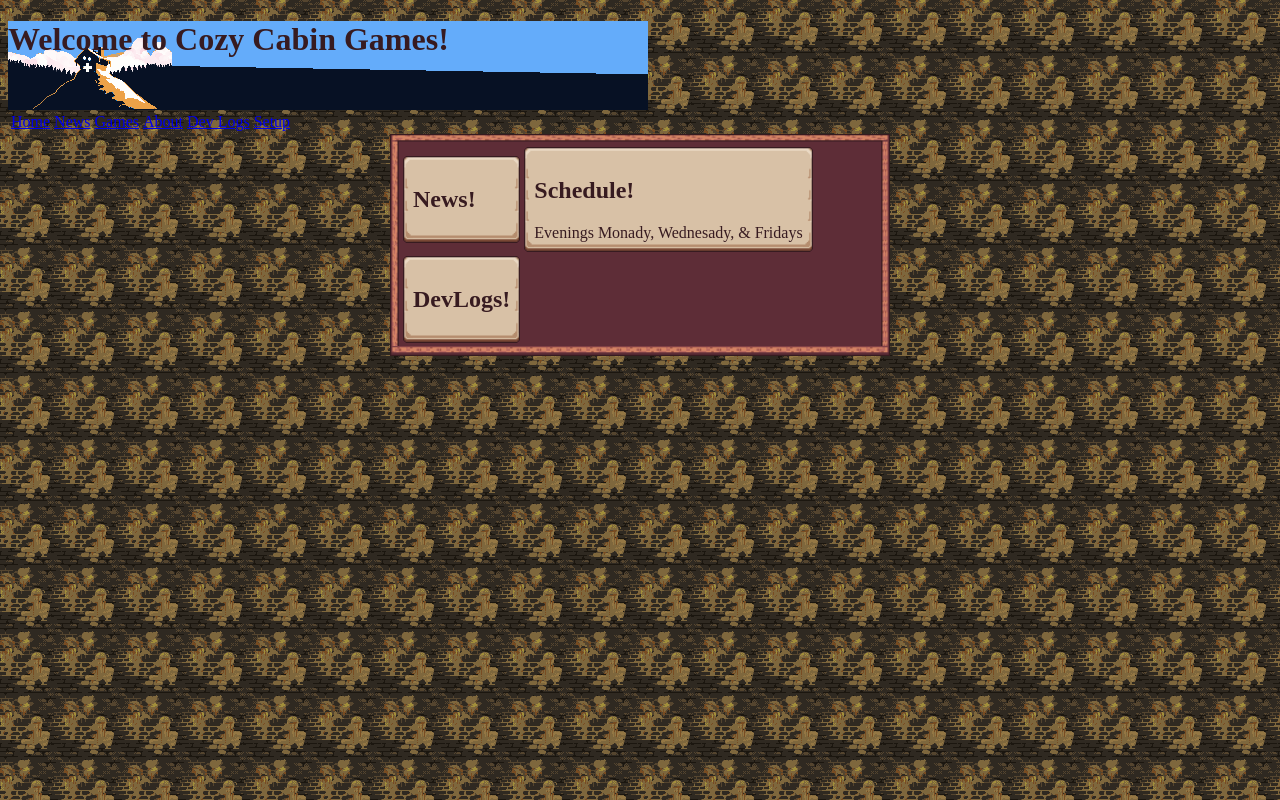
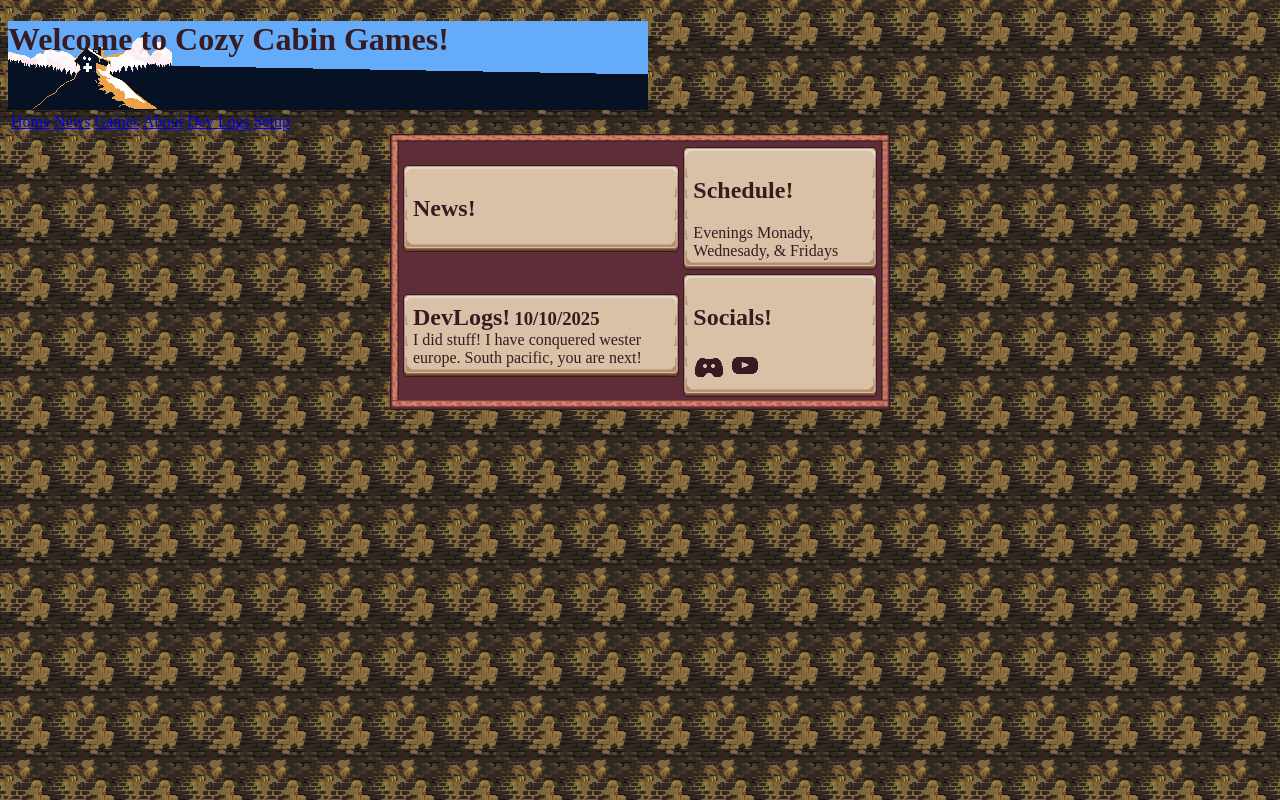
Before and after one commit to trixelbit/CozyCabinSiteV2, a plain HTML site: page index.html in a window 1280 px wide. Drawn offline with Linux system fonts and the light colour scheme.

Commit message:
More changed

```diff
--- a/index.html
+++ b/index.html
@@ -70,7 +70,18 @@
                 <tr>
                     <td>
                         <div id="paper">
-                        <h2>DevLogs!</h2>
+                        <h2 style="display: inline">DevLogs!</h2>
+                        <h3 style="display: inline">10/10/2025</h3>
+                        <br>
+                                I did stuff! I have conquered
+                            wester europe. South pacific, you are next!
+                        </div>
+                    </td>
+                    <td>
+                        <div id="paper">
+                        <h2>Socials!</h2>
+                        <a href=""><img src="Discord.png"><a>
+                        <a href=""><img src="Youtube.png"><a>
                         </div>
                     </td>
                 </tr>
--- a/styles.css
+++ b/styles.css
@@ -36,6 +36,4 @@ main
     border-image: url("T_Border2.png");
     border-image-slice: 8 fill;
     border-image-repeat: round;
-    z-index: 10;
-
 }
```
Also changed, not shown: Discord.png (added), Youtube.png (added).
